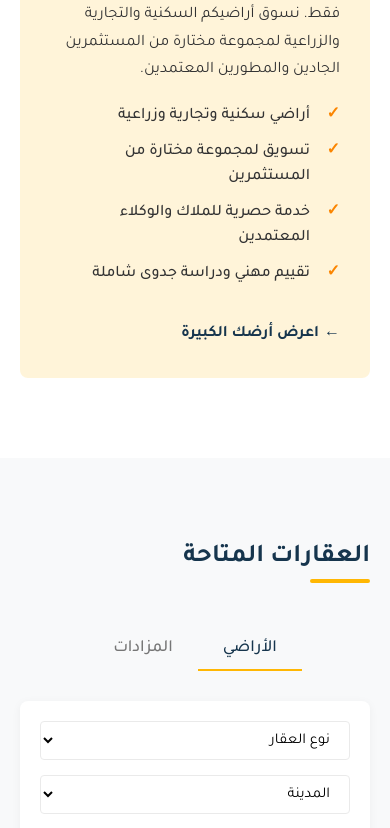
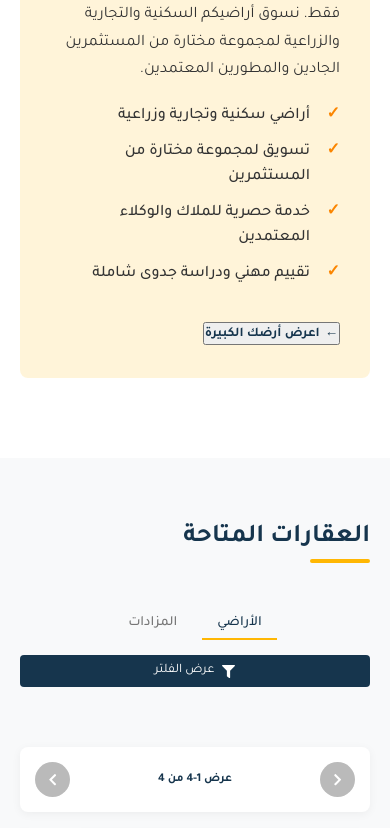
Before and after one commit to DUHUM3/real-estate-auction, a React (Create React App) app: page / in a window 390 px wide. Shown: the part 1156-1984 px from the top of the page. Built offline with nearby package versions, Linux system fonts and the light colour scheme.

Commit message:
first commit

```diff
--- a/src/pages/Home.js
+++ b/src/pages/Home.js
@@ -2,14 +2,7 @@ import React, { useState, useEffect } from 'react';
 import {
   FaSearch,
   FaMapMarkerAlt,
-  FaBed,
-  FaBath,
   FaRulerCombined,
-  FaHeart,
-  FaBuilding,
-  FaHome,
-  FaLandmark,
-  FaCity,
   FaMoneyBillWave,
   FaChartLine,
   FaUsers,
@@ -19,17 +12,16 @@ import {
   FaPhone,
   FaEnvelope,
   FaClock,
-  FaFacebookF,
-  FaTwitter,
-  FaInstagram,
-  FaLinkedinIn,
   FaCalendarAlt,
-  FaGavel,
   FaTag,
   FaStar,
   FaShareAlt,
   FaBookmark,
-  FaReact
+  FaReact,
+  FaFilter,
+  FaChevronRight,
+  FaChevronLeft,
+  FaLandmark
 } from 'react-icons/fa';
 
 // مكون بطاقة الأرض
@@ -146,6 +138,9 @@ const Home = () => {
   const [lands, setLands] = useState([]);
   const [auctions, setAuctions] = useState([]);
   const [isLoading, setIsLoading] = useState(false);
+  const [showFilter, setShowFilter] = useState(false);
+  const [currentPage, setCurrentPage] = useState(0);
+  const [itemsPerPage] = useState(6);
   const [currentSlide, setCurrentSlide] = useState(0);
   const [activeService, setActiveService] = useState('large-lands');
   const [filterType, setFilterType] = useState('lands');
@@ -162,6 +157,27 @@ const Home = () => {
     endDate: '',
     maxDaysLeft: ''
   });
+
+  // حساب العناصر المعروضة
+  const displayedItems = filterType === 'lands' ? lands : auctions;
+
+  // دوال التنقل بين الصفحات
+  const nextPage = () => {
+    if (currentPage < Math.ceil(displayedItems.length / itemsPerPage) - 1) {
+      setCurrentPage(currentPage + 1);
+    }
+  };
+
+  const prevPage = () => {
+    if (currentPage > 0) {
+      setCurrentPage(currentPage - 1);
+    }
+  };
+
+  // العناصر الحالية للعرض
+  const startIndex = currentPage * itemsPerPage;
+  const endIndex = startIndex + itemsPerPage;
+  const currentItems = displayedItems.slice(startIndex, endIndex);
 
   // محاكاة جلب البيانات
   useEffect(() => {
@@ -397,10 +413,10 @@ const Home = () => {
                   <li key={index}>{feature}</li>
                 ))}
               </ul>
-              <a href="#" className="learn-more">
+          <button className="learn-more">
   <span className="arrow">←</span>
   {activeService === 'large-lands' ? 'اعرض أرضك الكبيرة' : 'اعرض عقارك للمزاد'}
-              </a>
+</button>
             </div>
           </div>
         </div>
@@ -414,28 +430,48 @@ const Home = () => {
         العقارات المتاحة
         <div className="transparent-box"></div>
       </h2>
-            {/* <p>استكشف أحدث العقارات المتاحة في مختلف المناطق</p> */}
     </div>
 
-          {/* شريط التبويب */}
+    {/* شريط التبويب مع زر الفلتر */}
+    <div className="properties-header">
       <div className="properties-tabs">
         <button
           className={`tab-button ${filterType === 'lands' ? 'active' : ''}`}
-              onClick={() => setFilterType('lands')}
+          onClick={() => {
+            setFilterType('lands');
+            setCurrentPage(0);
+            setShowFilter(false);
+          }}
         >
           الأراضي
         </button>
         <button
           className={`tab-button ${filterType === 'auctions' ? 'active' : ''}`}
-              onClick={() => setFilterType('auctions')}
+          onClick={() => {
+            setFilterType('auctions');
+            setCurrentPage(0);
+            setShowFilter(false);
+          }}
         >
           المزادات
         </button>
       </div>
 
+      <button
+        className="filter-toggle-btn"
+        onClick={() => setShowFilter(!showFilter)}
+      >
+        <FaFilter />
+        {showFilter ? 'إخفاء الفلتر' : 'عرض الفلتر'}
+      </button>
+    </div>
+
+    {/* الفلتر المتقدم - مخفي بشكل افتراضي */}
+    <div className={`advanced-filter ${showFilter ? 'show' : ''}`}>
+      <div className="filter-content">
         {/* الفلتر المتقدم للأراضي */}
         {filterType === 'lands' && (
-            <div className="advanced-filter">
+          <div className="filter-section">
             <div className="filter-row">
               <div className="filter-group">
                 <select
@@ -501,28 +537,12 @@ const Home = () => {
                 </select>
               </div>
             </div>
-
-              <div className="filter-actions">
-                <button className="filter-btn">تطبيق الفلتر</button>
-                <button
-                  className="reset-btn"
-                  onClick={() => setLandFilter({
-                    propertyType: '',
-                    city: '',
-                    purpose: '',
-                    priceRange: '',
-                    area: ''
-                  })}
-                >
-                  إعادة تعيين
-                </button>
-              </div>
           </div>
         )}
 
         {/* الفلتر المتقدم للمزادات */}
         {filterType === 'auctions' && (
-            <div className="advanced-filter">
+          <div className="filter-section">
             <div className="filter-row">
               <div className="filter-group">
                 <select
@@ -568,23 +588,53 @@ const Home = () => {
                 </select>
               </div>
             </div>
+          </div>
+        )}
 
         <div className="filter-actions">
           <button className="filter-btn">تطبيق الفلتر</button>
           <button
             className="reset-btn"
-                  onClick={() => setAuctionFilter({
+            onClick={() => {
+              if (filterType === 'lands') {
+                setLandFilter({
+                  propertyType: '',
+                  city: '',
+                  purpose: '',
+                  priceRange: '',
+                  area: ''
+                });
+              } else {
+                setAuctionFilter({
                   city: '',
                   startDate: '',
                   endDate: '',
                   maxDaysLeft: ''
-                  })}
+                });
+              }
+            }}
           >
             إعادة تعيين
           </button>
         </div>
       </div>
-          )}
+    </div>
+
+    {/* عرض البطاقات مع عناصر التحكم */}
+    <div className="properties-container">
+      <div className="properties-header-mobile">
+        <button className="nav-btn prev-btn" onClick={prevPage} disabled={currentPage === 0}>
+          <FaChevronRight />
+        </button>
+
+        <span className="properties-count">
+          عرض {startIndex + 1}-{Math.min(endIndex, displayedItems.length)} من {displayedItems.length}
+        </span>
+
+        <button className="nav-btn next-btn" onClick={nextPage} disabled={currentPage >= Math.ceil(displayedItems.length / itemsPerPage) - 1}>
+          <FaChevronLeft />
+        </button>
+      </div>
 
       {isLoading ? (
         <div className="loading">
@@ -593,39 +643,19 @@ const Home = () => {
         </div>
       ) : (
         <div className="properties-grid">
-              {filterType === 'lands' && lands.map(land => (
-                <LandCard
-                  key={land.id}
-                  img={land.img}
-                  title={land.title}
-                  location={land.location}
-                  price={land.price}
-                  area={land.area}
-                  landType={land.landType}
-                  purpose={land.purpose}
-                />
-              ))}
-
-              {filterType === 'auctions' && auctions.map(auction => (
-                <AuctionCard
-                  key={auction.id}
-                  img={auction.img}
-                  title={auction.title}
-                  location={auction.location}
-                  startPrice={auction.startPrice}
-                  currentBid={auction.currentBid}
-                  area={auction.area}
-                  endDate={auction.endDate}
-                  auctionCompany={auction.auctionCompany}
-                  bidders={auction.bidders}
-                  daysLeft={auction.daysLeft}
-                />
+          {currentItems.map(item => (
+            filterType === 'lands' ? (
+              <LandCard key={item.id} {...item} />
+            ) : (
+              <AuctionCard key={item.id} {...item} />
+            )
           ))}
         </div>
       )}
 
       <div className="view-all">
-            <button className="view-all-btn">عرض المزيد</button>
+        <button className="view-all-btn">عرض الكل</button>
+      </div>
     </div>
   </div>
 </section>
--- a/src/styles/App.css
+++ b/src/styles/App.css
@@ -108,6 +108,8 @@ body {
   color: var(--text-light);
   font-size: 1.1rem;
 }
+
+
 
 /* ===== قسم الهيرو ===== */
 .hero-section {
@@ -467,10 +469,18 @@ body {
   background-color: var(--background-light);
 }
 
+.properties-header {
+  display: flex;
+  justify-content: space-between;
+  align-items: center;
+  margin-bottom: 30px;
+  flex-wrap: wrap;
+  gap: 15px;
+}
+
 .properties-tabs {
   display: flex;
-  justify-content: center;
-  margin-bottom: 30px;
+  gap: 10px;
 }
 
 .tab-button {
@@ -491,22 +501,62 @@ body {
   border-bottom-color: var(--secondary-color);
 }
 
+/* زر تبديل الفلتر */
+.filter-toggle-btn {
+  display: flex;
+  align-items: center;
+  gap: 8px;
+  background-color: var(--primary-color);
+  color: white;
+  border: none;
+  padding: 10px 20px;
+  border-radius: var(--border-radius-sm);
+  font-family: 'Tajawal', sans-serif;
+  font-size: 14px;
+  cursor: pointer;
+  transition: all var(--transition-speed);
+}
+
+.filter-toggle-btn:hover {
+  background-color: #0f2d44;
+  transform: translateY(-2px);
+}
+
+/* الفلتر المتقدم - مخفي بشكل افتراضي */
 .advanced-filter {
   background-color: var(--background-white);
   border-radius: var(--border-radius-md);
-  padding: 20px;
   margin-bottom: 30px;
   box-shadow: var(--shadow-sm);
+  max-height: 0;
+  overflow: hidden;
+  transition: all 0.4s ease;
+}
+
+.advanced-filter.show {
+  max-height: 500px;
+  padding: 20px;
+}
+
+.filter-content {
+  opacity: 0;
+  transition: opacity 0.3s ease 0.1s;
+}
+
+.advanced-filter.show .filter-content {
+  opacity: 1;
 }
 
 .filter-row {
   display: flex;
   flex-wrap: wrap;
   gap: 15px;
+  margin-bottom: 20px;
 }
 
 .filter-group {
   flex: 1 1 180px;
+  min-width: 150px;
 }
 
 .filter-group select,
@@ -518,13 +568,21 @@ body {
   font-family: 'Tajawal', sans-serif;
   font-size: 15px;
   background-color: white;
+  transition: all var(--transition-speed);
+}
+
+.filter-group select:focus,
+.filter-group input:focus {
+  border-color: var(--primary-color);
+  box-shadow: 0 0 0 2px rgba(22, 53, 77, 0.1);
 }
 
 .filter-actions {
   display: flex;
   justify-content: flex-end;
-  margin-top: 20px;
   gap: 15px;
+  padding-top: 15px;
+  border-top: 1px solid var(--border-color);
 }
 
 .filter-btn,
@@ -535,7 +593,7 @@ body {
   font-weight: 500;
   border: none;
   cursor: pointer;
-  transition: background-color var(--transition-speed);
+  transition: all var(--transition-speed);
 }
 
 .filter-btn {
@@ -545,6 +603,7 @@ body {
 
 .filter-btn:hover {
   background-color: #0f2d44;
+  transform: translateY(-2px);
 }
 
 .reset-btn {
@@ -554,8 +613,58 @@ body {
 
 .reset-btn:hover {
   background-color: #e2e6ea;
+  transform: translateY(-2px);
 }
 
+/* حاوية العقارات */
+.properties-container {
+  position: relative;
+}
+
+/* عناصر التحكم في العرض للهواتف */
+.properties-header-mobile {
+  display: none;
+  justify-content: space-between;
+  align-items: center;
+  margin-bottom: 20px;
+  padding: 15px;
+  background-color: var(--background-white);
+  border-radius: var(--border-radius-md);
+  box-shadow: var(--shadow-sm);
+}
+
+.nav-btn {
+  background-color: var(--primary-color);
+  color: white;
+  border: none;
+  width: 40px;
+  height: 40px;
+  border-radius: 50%;
+  display: flex;
+  align-items: center;
+  justify-content: center;
+  cursor: pointer;
+  transition: all var(--transition-speed);
+}
+
+.nav-btn:disabled {
+  background-color: var(--text-light);
+  cursor: not-allowed;
+  opacity: 0.5;
+}
+
+.nav-btn:not(:disabled):hover {
+  background-color: #0f2d44;
+  transform: scale(1.1);
+}
+
+.properties-count {
+  font-weight: 600;
+  color: var(--primary-color);
+  font-size: 14px;
+}
+
+/* شبكة العقارات */
 .properties-grid {
   display: grid;
   grid-template-columns: repeat(auto-fill, minmax(320px, 1fr));
@@ -607,6 +716,7 @@ body {
 .view-all-btn:hover {
   background-color: var(--primary-color);
   color: white;
+  transform: translateY(-2px);
 }
 
 /* ===== بطاقات الأراضي والمزادات ===== */
@@ -639,6 +749,12 @@ body {
   height: 200px;
   object-fit: cover;
   display: block;
+  transition: transform var(--transition-speed);
+}
+
+.land-card:hover .land-image img,
+.auction-card:hover .auction-image img {
+  transform: scale(1.05);
 }
 
 .land-tag,
@@ -687,7 +803,7 @@ body {
 }
 
 .action-btn {
-  background-color: rgba(255, 255, 255, 0.8);
+  background-color: rgba(255, 255, 255, 0.9);
   border: none;
   width: 36px;
   height: 36px;
@@ -697,6 +813,11 @@ body {
   justify-content: center;
   cursor: pointer;
   transition: all var(--transition-speed);
+  backdrop-filter: blur(10px);
+}
+
+.action-btn:hover {
+  transform: scale(1.1);
 }
 
 .save-btn:hover {
@@ -719,6 +840,7 @@ body {
   color: var(--primary-color);
   margin-bottom: 8px;
   font-size: 18px;
+  line-height: 1.4;
 }
 
 .location {
@@ -739,6 +861,7 @@ body {
   display: flex;
   gap: 15px;
   margin-bottom: 15px;
+  flex-wrap: wrap;
 }
 
 .land-details span,
@@ -772,14 +895,15 @@ body {
 .bid-btn,
 .details-btn {
   width: 100%;
-  padding: 10px;
+  padding: 12px;
   border: none;
   border-radius: var(--border-radius-sm);
   font-family: 'Tajawal', sans-serif;
   font-weight: 500;
   cursor: pointer;
-  transition: background-color var(--transition-speed);
+  transition: all var(--transition-speed);
   margin-top: 10px;
+  font-size: 15px;
 }
 
 .view-btn {
@@ -789,6 +913,7 @@ body {
 
 .view-btn:hover {
   background-color: #0f2d44;
+  transform: translateY(-2px);
 }
 
 .auction-company {
@@ -846,6 +971,7 @@ body {
 
 .bid-btn:hover {
   background-color: #e67700;
+  transform: translateY(-2px);
 }
 
 .details-btn {
@@ -856,8 +982,168 @@ body {
 
 .details-btn:hover {
   background-color: #e2e6ea;
+  transform: translateY(-2px);
 }
 
+/* معلومات المزاد الإضافية */
+.auction-info {
+  background-color: var(--secondary-light);
+  padding: 10px;
+  border-radius: var(--border-radius-sm);
+  margin: 10px 0;
+}
+
+.auction-title {
+  color: var(--primary-color);
+  font-weight: 600;
+  font-size: 14px;
+}
+
+/* ===== تحسينات للهواتف ===== */
+@media (max-width: 768px) {
+  .properties-header {
+    flex-direction: column;
+    align-items: stretch;
+  }
+
+  .properties-tabs {
+    justify-content: center;
+  }
+
+  .tab-button {
+    padding: 8px 20px;
+    font-size: 15px;
+  }
+
+  .filter-toggle-btn {
+    width: 100%;
+    justify-content: center;
+    font-size: 13px;
+    padding: 8px 15px;
+  }
+
+  .advanced-filter.show {
+    padding: 15px;
+  }
+
+  .filter-row {
+    gap: 10px;
+  }
+
+  .filter-group {
+    flex: 1 1 100%;
+  }
+
+  .filter-group select,
+  .filter-group input {
+    font-size: 14px;
+    padding: 8px 12px;
+  }
+
+  .filter-actions {
+    flex-direction: column;
+  }
+
+  .filter-btn,
+  .reset-btn {
+    width: 100%;
+    padding: 12px;
+  }
+
+  .properties-header-mobile {
+    display: flex;
+  }
+
+  .properties-grid {
+    display: flex;
+    overflow-x: auto;
+    scroll-snap-type: x mandatory;
+    padding: 20px 0;
+    margin: -20px 0;
+    gap: 15px;
+    scrollbar-width: thin;
+    scrollbar-color: var(--primary-color) var(--background-light);
+  }
+
+  .properties-grid::-webkit-scrollbar {
+    height: 6px;
+  }
+
+  .properties-grid::-webkit-scrollbar-track {
+    background: var(--background-light);
+    border-radius: 10px;
+  }
+
+  .properties-grid::-webkit-scrollbar-thumb {
+    background: var(--primary-color);
+    border-radius: 10px;
+  }
+
+  .land-card,
+  .auction-card {
+    flex: 0 0 300px;
+    scroll-snap-align: start;
+    margin: 0;
+  }
+
+  .properties-count {
+    font-size: 12px;
+  }
+
+  .nav-btn {
+    width: 35px;
+    height: 35px;
+  }
+}
+
+@media (max-width: 480px) {
+  .properties-section {
+    padding: 60px 0;
+  }
+
+  .tab-button {
+    padding: 6px 15px;
+    font-size: 14px;
+  }
+
+  .land-card,
+  .auction-card {
+    flex: 0 0 280px;
+  }
+
+  .land-content,
+  .auction-content {
+    padding: 15px;
+  }
+
+  .land-content h3,
+  .auction-content h3 {
+    font-size: 16px;
+  }
+
+  .land-price {
+    font-size: 18px;
+  }
+
+  .view-btn,
+  .bid-btn,
+  .details-btn {
+    padding: 10px;
+    font-size: 14px;
+  }
+}
+
+/* تحسينات للأجهزة اللوحية */
+@media (min-width: 769px) and (max-width: 1024px) {
+  .properties-grid {
+    grid-template-columns: repeat(auto-fill, minmax(280px, 1fr));
+    gap: 20px;
+  }
+
+  .filter-group {
+    flex: 1 1 200px;
+  }
+}
 /* ===== قسم لماذا تختارنا ===== */
 .why-us-section {
   background-color: var(--background-white);
```
Lines whose indentation alone changed are shown as unchanged.
